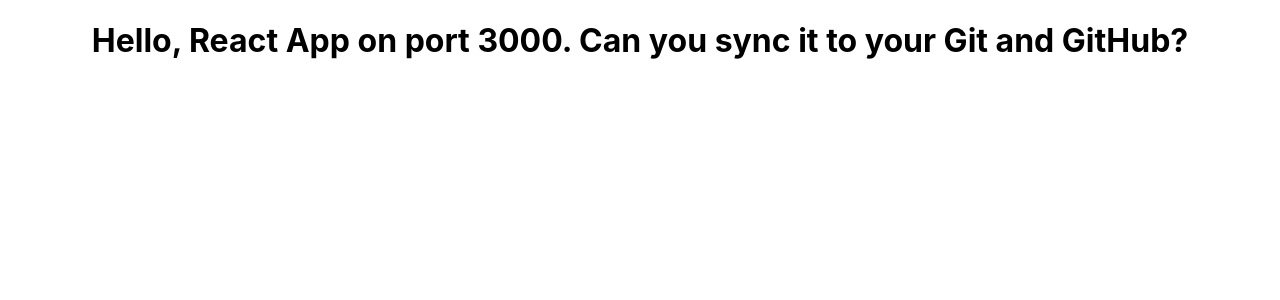
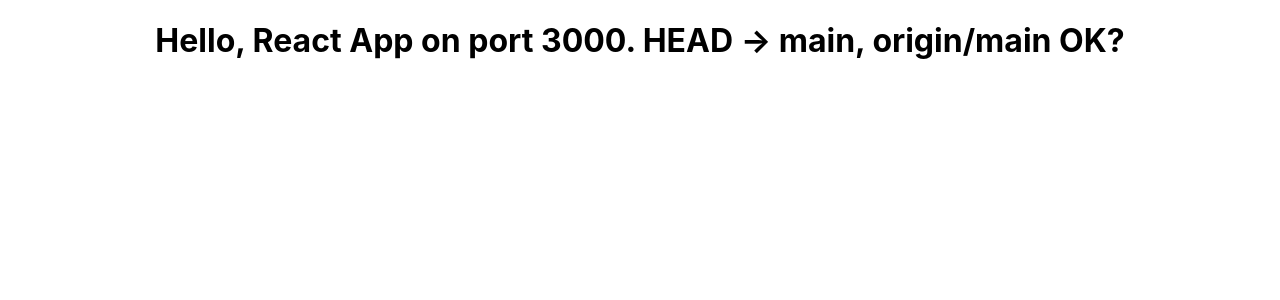
Before and after one commit to cloudbound2/my-react-app, a React (Create React App) app: page / in a window 1280 px wide. Shown: the top 300 px of the page. Built offline with nearby package versions, Linux system fonts and the light colour scheme.

Commit message:
mod my-react-app app.js

```diff
--- a/src/App.js
+++ b/src/App.js
@@ -4,7 +4,7 @@
 function App() {
   return (
     <div className="App">
-      <h1>Hello, React App on port 3000. Can you sync it to your Git and GitHub?</h1>
+      <h1>Hello, React App on port 3000. HEAD -&gt; main, origin/main OK?</h1>
     </div>
   );
 }
```
